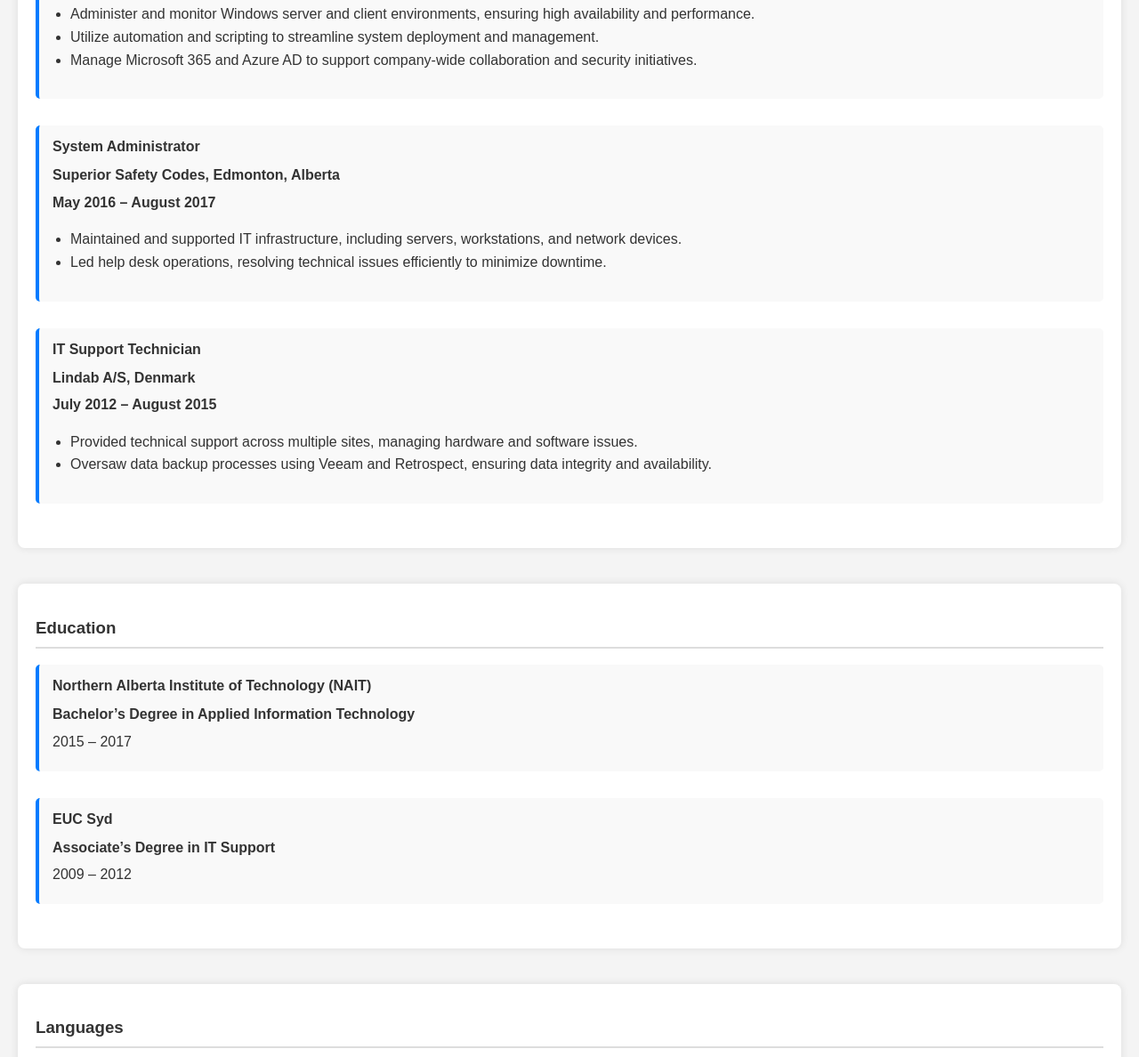
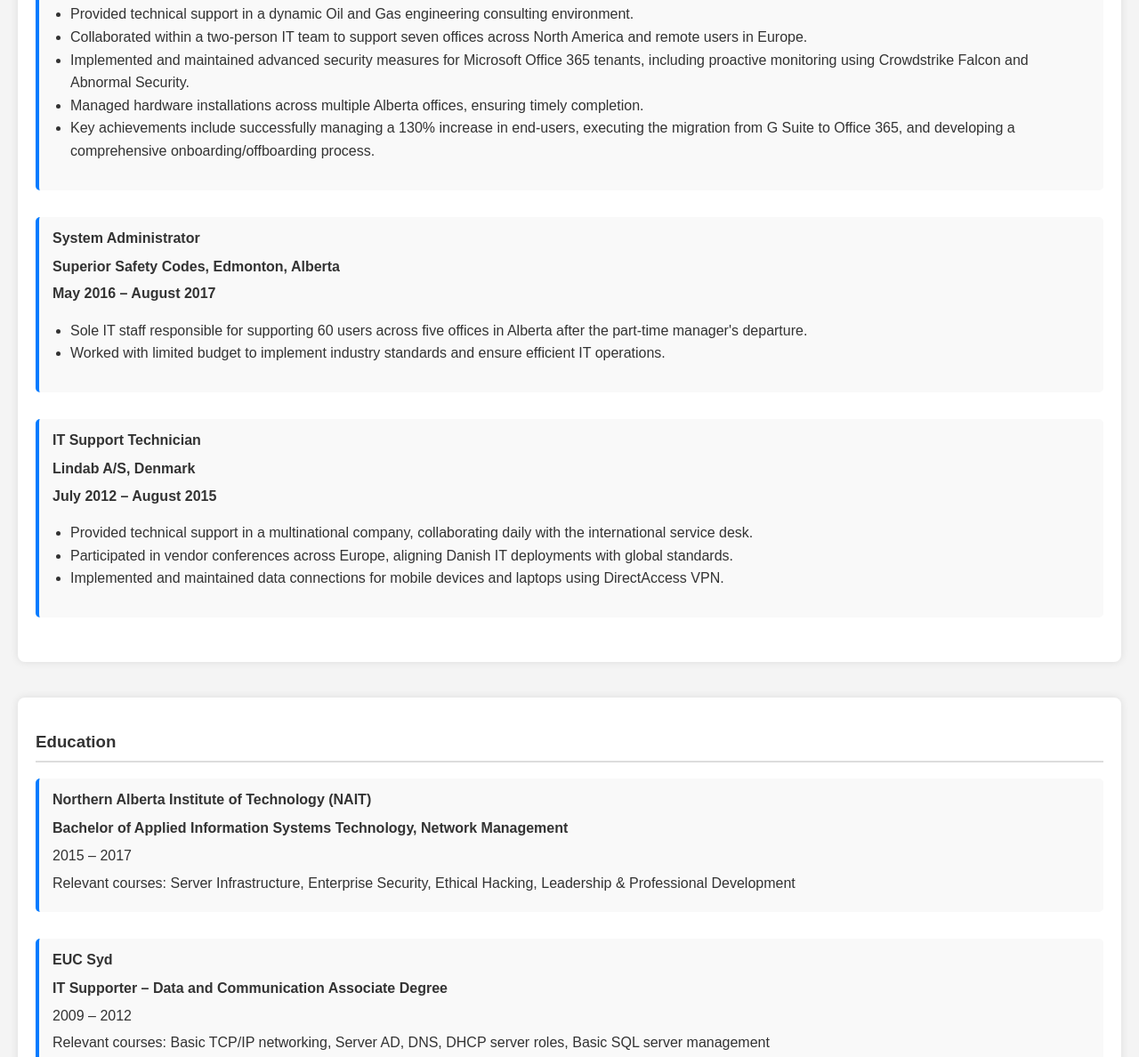
Before and after one commit to jcandresen/cv.jcsa.ca, a plain HTML site: page index.html in a window 1280 px wide. Shown: the part 691-1879 px from the top of the page at 89% size. Drawn offline with Linux system fonts and the light colour scheme.

Commit message:
Update index.html

```diff
--- a/index.html
+++ b/index.html
@@ -3,7 +3,7 @@
 <head>
     <meta charset="UTF-8">
     <meta name="viewport" content="width=device-width, initial-scale=1.0">
-    <title>Jonas Andresen - CV</title>
+    <title>Jonas Andresen</title>
     <style>
         body {
             font-family: Arial, sans-serif;
@@ -66,7 +66,7 @@
 
     <section>
         <h3>Professional Summary</h3>
-        <p>IT professional with over 10 years of experience in IT administration, focusing on Windows server environments within small to large corporate infrastructures. Experienced in system deployment, management, and cybersecurity practices. Proven ability to streamline IT operations and enhance system reliability through effective use of automation and scripting.</p>
+        <p>Experienced IT professional with over 10 years of IT administration experience, spanning small to large corporate infrastructures. Specializing in Windows server management, client deployment through automation and scripting, and advanced cybersecurity practices. Adept at optimizing IT operations and ensuring system reliability through strategic problem-solving and the implementation of scalable solutions.</p>
     </section>
 
     <section>
@@ -77,9 +77,11 @@
             <p><strong>CCI INC., Edmonton, Alberta</strong></p>
             <p><strong>September 2017 – Present</strong></p>
             <ul>
-                <li>Administer and monitor Windows server and client environments, ensuring high availability and performance.</li>
-                <li>Utilize automation and scripting to streamline system deployment and management.</li>
-                <li>Manage Microsoft 365 and Azure AD to support company-wide collaboration and security initiatives.</li>
+                <li>Provided technical support in a dynamic Oil and Gas engineering consulting environment.</li>
+                <li>Collaborated within a two-person IT team to support seven offices across North America and remote users in Europe.</li>
+                <li>Implemented and maintained advanced security measures for Microsoft Office 365 tenants, including proactive monitoring using Crowdstrike Falcon and Abnormal Security.</li>
+                <li>Managed hardware installations across multiple Alberta offices, ensuring timely completion.</li>
+                <li>Key achievements include successfully managing a 130% increase in end-users, executing the migration from G Suite to Office 365, and developing a comprehensive onboarding/offboarding process.</li>
             </ul>
         </div>
 
@@ -88,8 +90,8 @@
             <p><strong>Superior Safety Codes, Edmonton, Alberta</strong></p>
             <p><strong>May 2016 – August 2017</strong></p>
             <ul>
-                <li>Maintained and supported IT infrastructure, including servers, workstations, and network devices.</li>
-                <li>Led help desk operations, resolving technical issues efficiently to minimize downtime.</li>
+                <li>Sole IT staff responsible for supporting 60 users across five offices in Alberta after the part-time manager's departure.</li>
+                <li>Worked with limited budget to implement industry standards and ensure efficient IT operations.</li>
             </ul>
         </div>
 
@@ -98,8 +100,9 @@
             <p><strong>Lindab A/S, Denmark</strong></p>
             <p><strong>July 2012 – August 2015</strong></p>
             <ul>
-                <li>Provided technical support across multiple sites, managing hardware and software issues.</li>
-                <li>Oversaw data backup processes using Veeam and Retrospect, ensuring data integrity and availability.</li>
+                <li>Provided technical support in a multinational company, collaborating daily with the international service desk.</li>
+                <li>Participated in vendor conferences across Europe, aligning Danish IT deployments with global standards.</li>
+                <li>Implemented and maintained data connections for mobile devices and laptops using DirectAccess VPN.</li>
             </ul>
         </div>
 
@@ -110,14 +113,16 @@
 
         <div class="education">
             <h4>Northern Alberta Institute of Technology (NAIT)</h4>
-            <p><strong>Bachelor’s Degree in Applied Information Technology</strong></p>
+            <p><strong>Bachelor of Applied Information Systems Technology, Network Management</strong></p>
             <p>2015 – 2017</p>
+            <p>Relevant courses: Server Infrastructure, Enterprise Security, Ethical Hacking, Leadership & Professional Development</p>
         </div>
 
         <div class="education">
             <h4>EUC Syd</h4>
-            <p><strong>Associate’s Degree in IT Support</strong></p>
+            <p><strong>IT Supporter – Data and Communication Associate Degree</strong></p>
             <p>2009 – 2012</p>
+            <p>Relevant courses: Basic TCP/IP networking, Server AD, DNS, DHCP server roles, Basic SQL server management</p>
         </div>
     </section>
 
```
